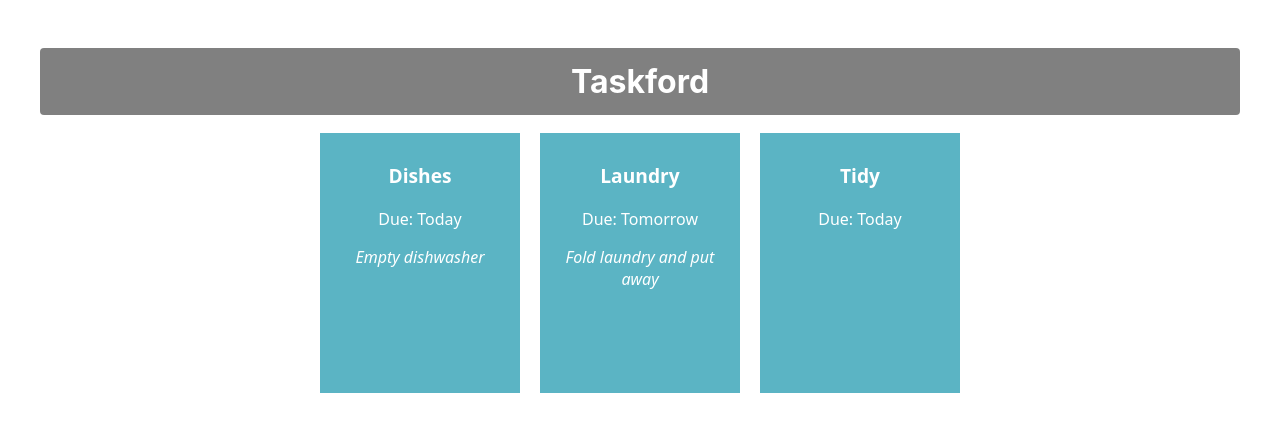
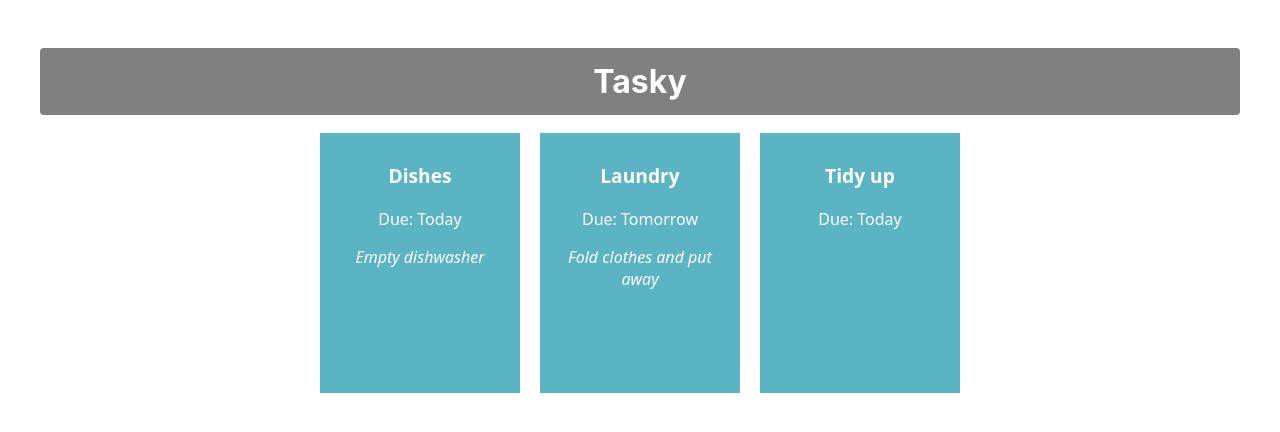
Before and after one commit to 20101456/react-basics-labs, a React (Create React App) app in the folder taskford/: page / in a window 1280 px wide. Shown: the top 432 px of the page. Built offline with nearby package versions, Linux system fonts and the light colour scheme.

Commit message:
Added task state

```diff
--- a/taskford/src/App.js
+++ b/taskford/src/App.js
@@ -1,12 +1,23 @@
 import './App.css';
 import Task from './components/Task';
+import React, { useState } from 'react';
+
 function App() {
+
+  const [ taskState, setTaskState ] = useState({
+    tasks: [
+      { title:"Dishes", description: "Empty dishwasher", deadline: "Today" },
+      { title: "Laundry", description: "Fold clothes and put away", deadline: "Tomorrow" },
+      { title: "Tidy up", deadline: "Today" }
+    ]
+  });
+
   return (
     <div className="container">
-      <h1>Taskford</h1>
-      <Task title="Dishes" deadline="Today" description= "Empty dishwasher"/>
-      <Task title="Laundry" deadline="Tomorrow" description="Fold laundry and put away"/>
-      <Task title="Tidy" deadline="Today" />
+      <h1>Tasky</h1>
+      <Task title={taskState.tasks[0].title} deadline={taskState.tasks[0].deadline} description={taskState.tasks[0].description} />
+      <Task title={taskState.tasks[1].title} deadline={taskState.tasks[1].deadline} description={taskState.tasks[1].description} />
+      <Task title={taskState.tasks[2].title} deadline={taskState.tasks[2].deadline} description={taskState.tasks[2].description} />
     </div>
   );
 }
```
